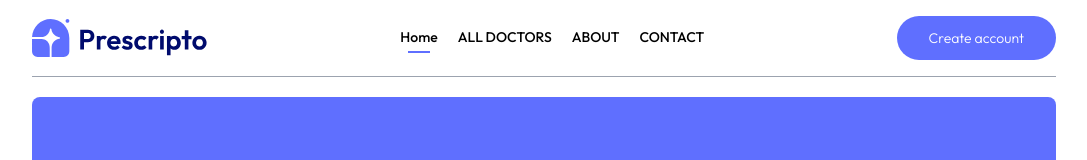
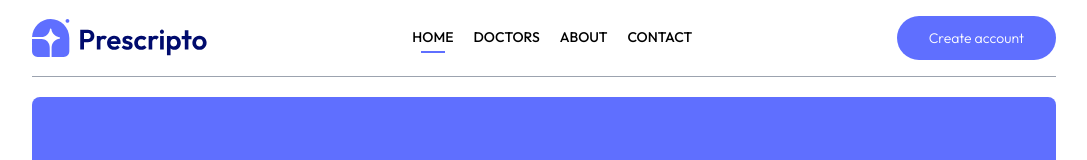
Before and after one commit to Aayushdev18/Doctor-, a React (Vite) app in the folder frontend/: page / in a window 1280 px wide. Shown: the top 160 px of the page, without its empty margins (96-1183 px from the left). Built offline with nearby package versions, Linux system fonts and the light colour scheme.

Commit message:
Update: Changed 'Doctors' to 'DOCTORS' in navigation menu

```diff
--- a/frontend/src/components/Navbar.jsx
+++ b/frontend/src/components/Navbar.jsx
@@ -18,11 +18,11 @@ const Navbar = () => {
       <img onClick={()=>navigate('/')} className='w-44 cursor-pointer' src={assets.logo} alt=''/>
       <ul className='hidden md:flex items-start gap-5 font-medium'>
         <NavLink to='/'>
-            <li className='py-1'>Home</li>
+            <li className='py-1'>HOME</li>
             <hr className='border-none outline-none h-0.5 bg-primary w-3/5 m-auto hidden'/>
         </NavLink>
         <NavLink to='/doctors'>
-            <li className='py-1'>ALL DOCTORS</li>
+            <li className='py-1'>DOCTORS</li>
             <hr className='border-none outline-none h-0.5 bg-primary w-3/5 m-auto hidden'/>
         </NavLink>
         <NavLink to='/about'>
@@ -58,8 +58,8 @@ const Navbar = () => {
             <img className='w-7 ' onClick={()=>setShowMenu(false)} src={assets.cross_icon} alt=''/>
         </div>
         <ul className='flex flex-col items-center gap-2 mt-5 px-5 text-lg font-medium'>
-            <NavLink onClick={()=>setShowMenu(false)} to='/'><p className='px-4 py-2 rounded inline-block'>Home</p></NavLink>
-            <NavLink onClick={()=>setShowMenu(false)} to='/doctors'><p className='px-4 py-2 rounded inline-block'>ALL DOCTORS</p></NavLink>
+            <NavLink onClick={()=>setShowMenu(false)} to='/'><p className='px-4 py-2 rounded inline-block'>HOME</p></NavLink>
+            <NavLink onClick={()=>setShowMenu(false)} to='/doctors'><p className='px-4 py-2 rounded inline-block'>DOCTORS</p></NavLink>
             <NavLink onClick={()=>setShowMenu(false)} to='/about'><p className='px-4 py-2 rounded inline-block'>ABOUT</p></NavLink>
             <NavLink onClick={()=>setShowMenu(false)} to='/contact'><p className='px-4 py-2 rounded inline-block'>CONTACT</p></NavLink>
             {user ? (
```
